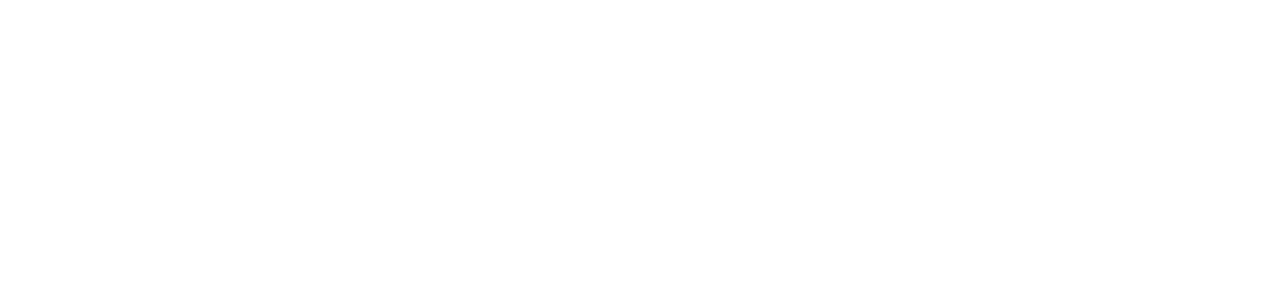
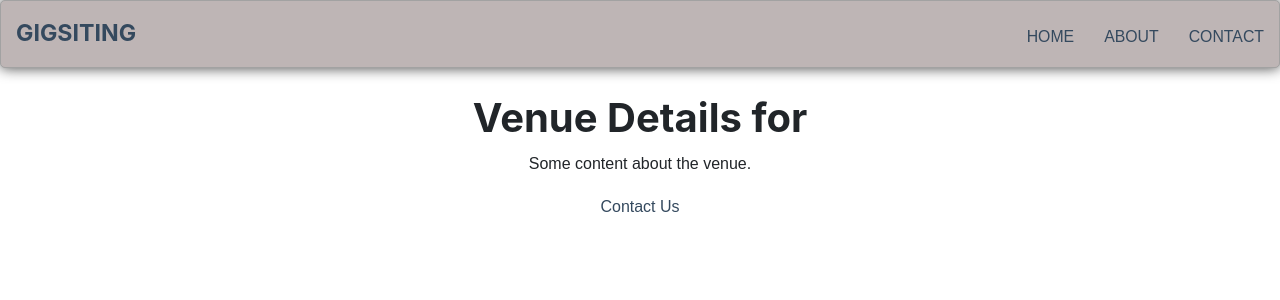
Before and after one commit to School-Of-Tech-Futures-UK/actciting-april-2023, a React (Create React App) app in the folder Frontend/: page /1 in a window 1280 px wide. Before the commit this address had no page. Shown: the top 300 px of the page. Built offline with nearby package versions, Linux system fonts and the light colour scheme; no server answers.

Commit message:
venue details page and navbar

```diff
--- a/Frontend/src/components/ActCitingRoutes.tsx
+++ b/Frontend/src/components/ActCitingRoutes.tsx
@@ -1,9 +1,14 @@
 import { Route, Routes } from 'react-router-dom'
 import VenuePage from '../views/VenuePage'
-
+import VenueDetails from '../views/VenueDetails'
+import About from '../views/About'
+import Contact from '../views/Contact'
 const ActCitingRoutes = () => (
     <Routes>
         <Route path='/' element={<VenuePage/>}/>
+        <Route path='/:id' element={<VenueDetails/>}/>
+        <Route path='/About' element={<About/>}/>
+        <Route path='/Contact' element={<Contact/>}/>
     </Routes>
 )
 
--- a/Frontend/src/components/Navbar.tsx
+++ b/Frontend/src/components/Navbar.tsx
@@ -6,11 +6,11 @@
     return (
         <div>
         <header className="header">
-            <h1 className="logo"><a href="#">GigSiting</a></h1>
+            <h1 className="logo"><a href="£">GigSiting</a></h1>
         <ul className="main-nav">
             <li><a href="/">Home</a></li>
-            <li><a href="#">About</a></li>
-            <li><a href="#">Contact</a></li>
+            <li><a href="About">About</a></li>
+            <li><a href="Contact">Contact</a></li>
         </ul>
         </header>
     </div>
--- a/Frontend/src/components/VenueItem.tsx
+++ b/Frontend/src/components/VenueItem.tsx
@@ -11,7 +11,7 @@
 }
 
 const VenueItem = (props: VenueItemProps) => {
-    const baseUrl = 'localhost:3000'
+    const baseUrl = 'localhost:3001'
     const fullUrl = baseUrl + '/' + props.venueId
 
     return (
--- /dev/null
+++ b/Frontend/src/views/About.tsx
@@ -0,0 +1,17 @@
+
+
+import Navbar from "../components/Navbar"
+
+const About = () => {
+    return(
+        <>
+        <Navbar/>
+        <br></br>
+        <div>
+        <h1>About</h1>
+        <p>Some content about the venue.</p>
+      </div>
+      </>
+      );
+};
+export default  About;
--- /dev/null
+++ b/Frontend/src/views/Contact.tsx
@@ -0,0 +1,17 @@
+
+
+import Navbar from "../components/Navbar"
+
+const About = () => {
+    return(
+        <>
+        <Navbar/>
+        <br></br>
+        <div>
+        <h1>Contact</h1>
+        <p>Some content about the venue.</p>
+      </div>
+      </>
+      );
+};
+export default  About;
--- /dev/null
+++ b/Frontend/src/views/VenueDetails.tsx
@@ -0,0 +1,36 @@
+import { useState,useEffect } from 'react';
+import { useParams, useNavigate } from 'react-router-dom'
+import Navbar from "../components/Navbar"
+import VenuePage from './VenuePage';
+import VenueItem from '../components/VenueItem';
+import VenueList from '../components/VenueList';
+const VenueDetails = () => {
+  const [currentVenues, setVenues] = useState([])
+
+  const fetchVenues = async () => {
+    const results = await fetch('http://localhost:3000/venues')
+    const data = await results.json()
+    return data
+}
+
+useEffect(() => {
+    fetchVenues().then(setVenues)
+}, [])
+
+  const id = useParams()
+
+
+    return(
+      <>
+        <Navbar/>
+        <br></br>
+        <h1>Venue Details for </h1>
+        <h2></h2>
+        <p>Some content about the venue.</p>
+        <footer>
+            <a href="/Contact">Contact Us</a>
+        </footer>
+        </>
+    );
+};
+export default  VenueDetails;
--- /dev/null
+++ b/package.json
@@ -0,0 +1,6 @@
+{
+  "devDependencies": {
+    "@types/react": "^18.2.0",
+    "@types/react-dom": "^18.2.1"
+  }
+}
```
Also changed, not shown: 1 other file (tests, documents, lock files or other folders).
